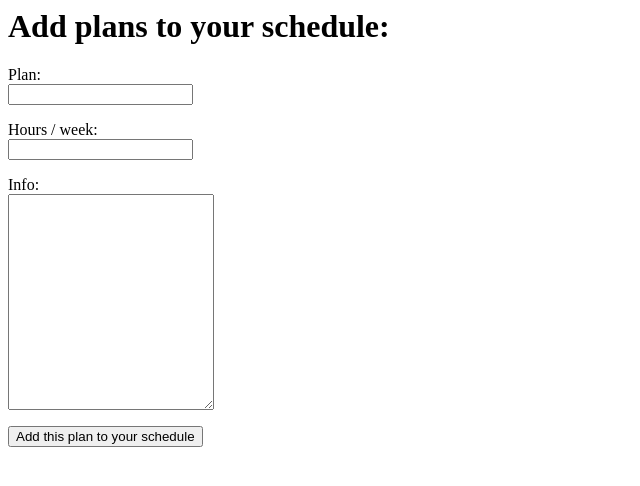
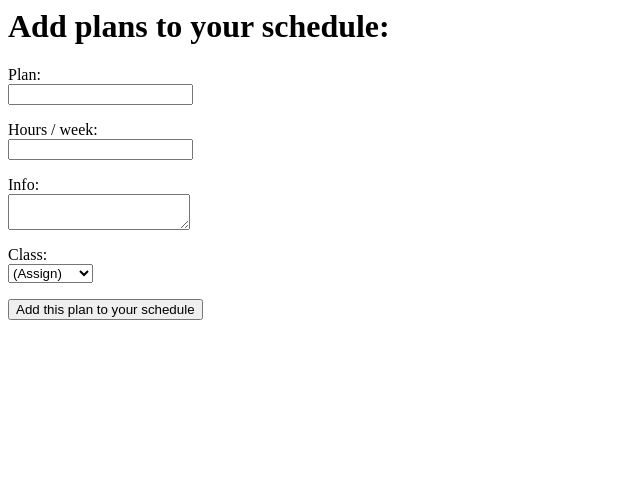
Before and after one commit to georgivaravko/Time-management-tool, a Flask app: page /add_plans in a window 1280 px wide. Shown: the top 486 px of the page, without its empty margins (0-640 px from the left). Run offline with Flask 3, Linux system fonts and the light colour scheme; the visitor is signed in with stand-in values (Sample User, id 1).

Commit message:
added ability to assign classes to plans

```diff
--- a/app.py
+++ b/app.py
@@ -93,7 +93,8 @@ def show_plan(plan_id):
     plan = plans.get_plan(plan_id)
     if not plan:
         abort(404)
-    return render_template("show_plan.html", plan=plan)
+    plan_class = plans.get_plan_class(plan_id)
+    return render_template("show_plan.html", plan=plan, plan_class=plan_class)
 
 @app.route("/create_plans", methods=["POST"])
 def create_plans():
@@ -114,7 +115,9 @@ def create_plans():
         abort(403)
     user_id = session["user_id"]
 
-    plans.add_plans(plan, hours_per_week, info, user_id)
+    plan_class = request.form["plan_class"]
+
+    plans.add_plans(plan, hours_per_week, info, user_id, plan_class)
 
     return redirect("/")
 
--- a/schema.sql
+++ b/schema.sql
@@ -11,3 +11,9 @@ CREATE TABLE  plans (
     info TEXT,
     user_id INTEGER REFERENCES users
 );
+
+CREATE TABLE plan_classes (
+    id INTEGER PRIMARY KEY,
+    plan_id INTEGER REFERENCES plans,
+    plan_class TEXT
+);
--- a/templates/add_plans.html
+++ b/templates/add_plans.html
@@ -17,7 +17,18 @@
     </p>
     <p>
       Info: <br />
-      <textarea name="info" maxlength="1000" rows="14" cols="23"></textarea>
+      <textarea name="info" maxlength="1000"></textarea>
+    </p>
+    <p>Class: <br />
+      <select name="plan_class">
+          <option value="">(Assign)</option>
+          <option value="mandatory">Mandatory</option>
+          <option value="work">Work</option>
+          <option value="school">School</option>
+          <option value="personla">Personal</option>
+          <option value="hobby">Hobby</option>
+          <option value="leisure">Leisure</option>
+      </select>
     </p>
     <input type="submit" value="Add this plan to your schedule" />
   </form>
```
Also changed, not shown: plans.py (+14 -1 lines), templates/show_plan.html (+8 -1 lines).
